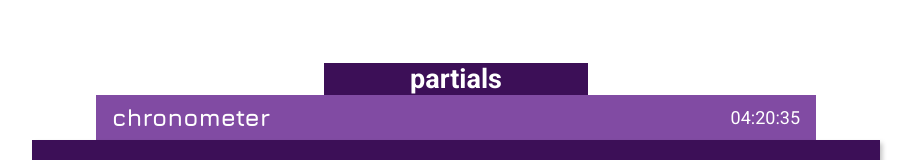
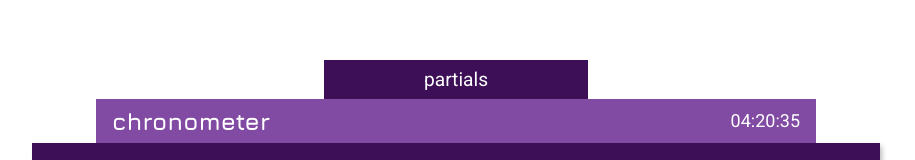
Before and after one commit to eusousalvi/chronometer, a React (Create React App) app: page / in a window 1280 px wide. Shown: the part 156-316 px from the top of the page, without its empty margins (184-1099 px from the left). Built offline with nearby package versions, Linux system fonts and the light colour scheme.

Commit message:
Correcting Css bugs

```diff
--- a/src/styles/chronometer.css
+++ b/src/styles/chronometer.css
@@ -48,6 +48,7 @@
   left: 0;
   padding: 1rem 0;
   width: 100%;
+  outline: none;
 }
 
 .chrono__button {
--- a/src/styles/partial.css
+++ b/src/styles/partial.css
@@ -4,23 +4,27 @@
   max-height: 8rem;
   justify-content: center;
   flex-direction: column;
+  border-left: 2px solid;
+  border-right: 2px solid;
+  border-color: var(--purple);
 }
 
 .partial__title {
-  font-family: 'Roboto', sans-serif;
-  color: #fff;
-  font-size: 1.125rem;
   width: 100%;
   background-color: var(--purple);
   text-align: center;
+  padding: 0.5rem 0;
+}
+
+.partial__title > h2 {
+  font-family: 'Roboto', sans-serif;
+  font-weight: 400;
+  color: #fff;
+  font-size: 1.2rem;
 }
 
 .partial > ol {
   overflow-y: scroll;
-  max-height: 75%;
+  max-height: 72%;
   text-align: center;
-  border-left: 2px;
-  border-right: 2px;
-  border-color: var(--purple);
-  transition: all ease-in-out 1s;
 }
```
Also changed, not shown: 1 other file (tests, documents, lock files or other folders).
